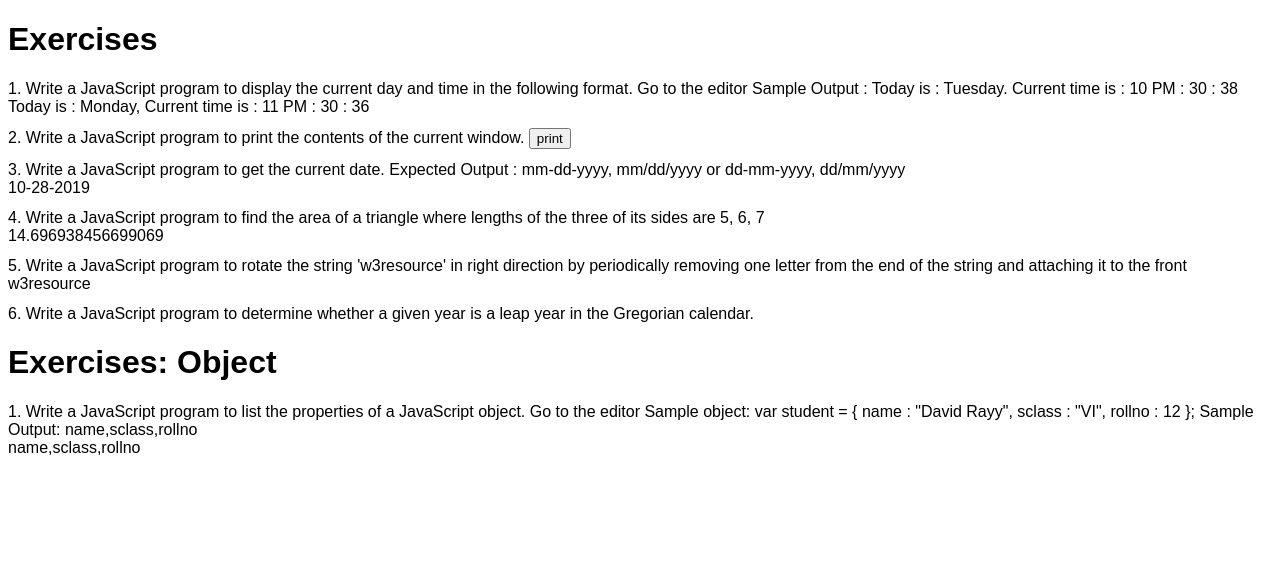
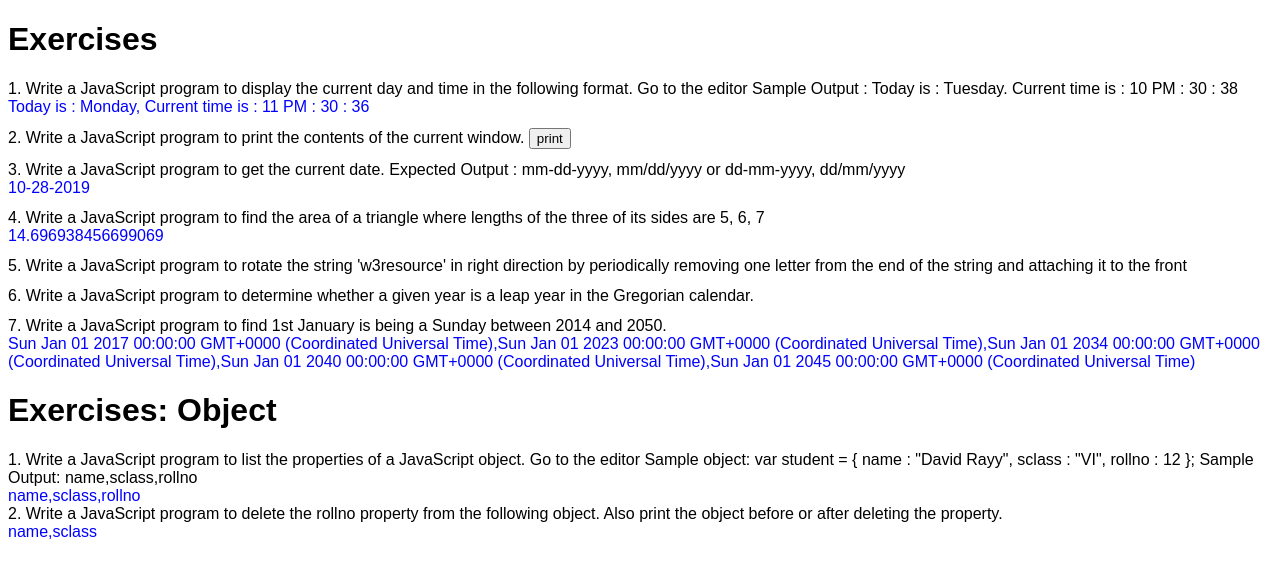
Before and after one commit to snk8580/w3resource-js-test, a website built with Parcel: page index.html in a window 1280 px wide. Built offline with nearby package versions, Linux system fonts and the light colour scheme.

Commit message:
firstJan
add firstJan

```diff
--- a/index.html
+++ b/index.html
@@ -46,6 +46,12 @@
       <div id="#"></div>
     </div>
 
+    <div class="test-7">
+      7. Write a JavaScript program to find 1st January is being a Sunday
+      between 2014 and 2050.
+      <div id="find1stJan"></div>
+    </div>
+
     <h1>Exercises: Object</h1>
 
     <div>
@@ -54,6 +60,13 @@
       Rayy", sclass : "VI", rollno : 12 }; Sample Output: name,sclass,rollno
       <div id="ob-1"></div>
     </div>
+
+    <div>
+      2. Write a JavaScript program to delete the rollno property from the
+      following object. Also print the object before or after deleting the
+      property.
+      <div id="ob-2"></div>
+    </div>
     <script src="src/index.js"></script>
   </body>
 </html>
--- a/src/functions.js
+++ b/src/functions.js
@@ -39,6 +39,26 @@ export function rotateString(string) {
   return string;
 }
 
+export function find1stJan() {
+  const firstJan = [];
+  for (let i = 2014; i <= 2050; i++) {
+    const res = new Date(i.toString());
+    if (
+      res.getDate() === 1 &&
+      res.getMonth() + 1 === 1 &&
+      res.getDay() + 1 === 1
+    ) {
+      firstJan.push(res);
+    }
+  }
+
+  return firstJan;
+}
+
 export function getKeys(object) {
   return Object.keys(object);
 }
+
+export function geyKeysDel(object) {
+  return getKeys(object).filter(k => k !== "rollno");
+}
--- a/src/index.js
+++ b/src/index.js
@@ -4,7 +4,9 @@ import {
   dateFormat,
   findArea,
   rotateString,
-  getKeys
+  getKeys,
+  geyKeysDel,
+  find1stJan
 } from "./functions";
 
 // 1
@@ -23,8 +25,15 @@ document.getElementById("date-format").innerHTML = dateFormat(today);
 document.getElementById("triangle").innerHTML = findArea(5, 6, 7);
 
 //5
-document.getElementById("rotate").innerHTML = rotateString("w3resource");
+
+//6
+
+//7
+document.getElementById("find1stJan").innerHTML = find1stJan();
 
 //1
 var student = { name: "David Rayy", sclass: "VI", rollno: 12 };
 document.getElementById("ob-1").innerHTML = getKeys(student);
+
+////2
+document.getElementById("ob-2").innerHTML = geyKeysDel(student);
--- a/src/styles.css
+++ b/src/styles.css
@@ -5,3 +5,11 @@ body {
 div[class^="test"] {
   margin-bottom: 12px;
 }
+
+div[class^="test"] div {
+  color: blue;
+}
+
+div[id^="ob"] {
+  color: blue;
+}
```
